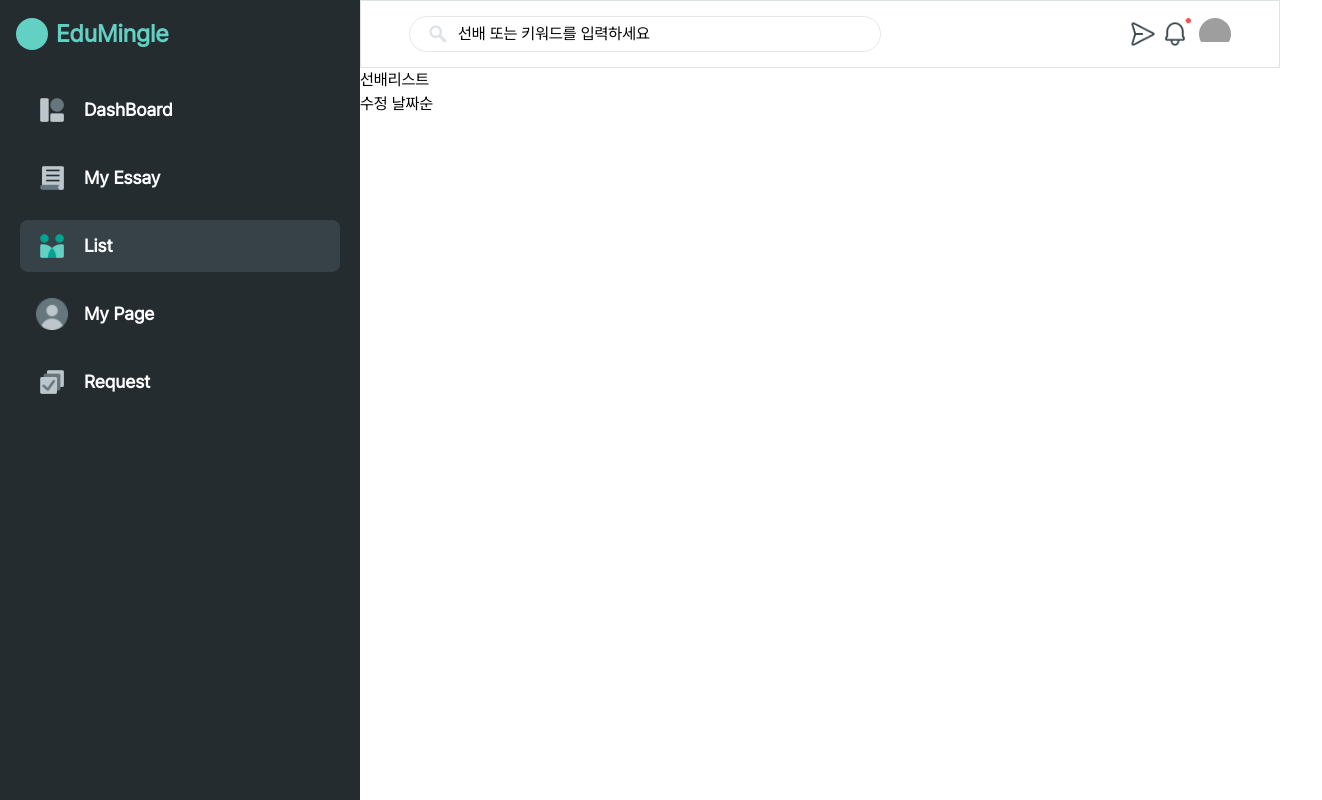
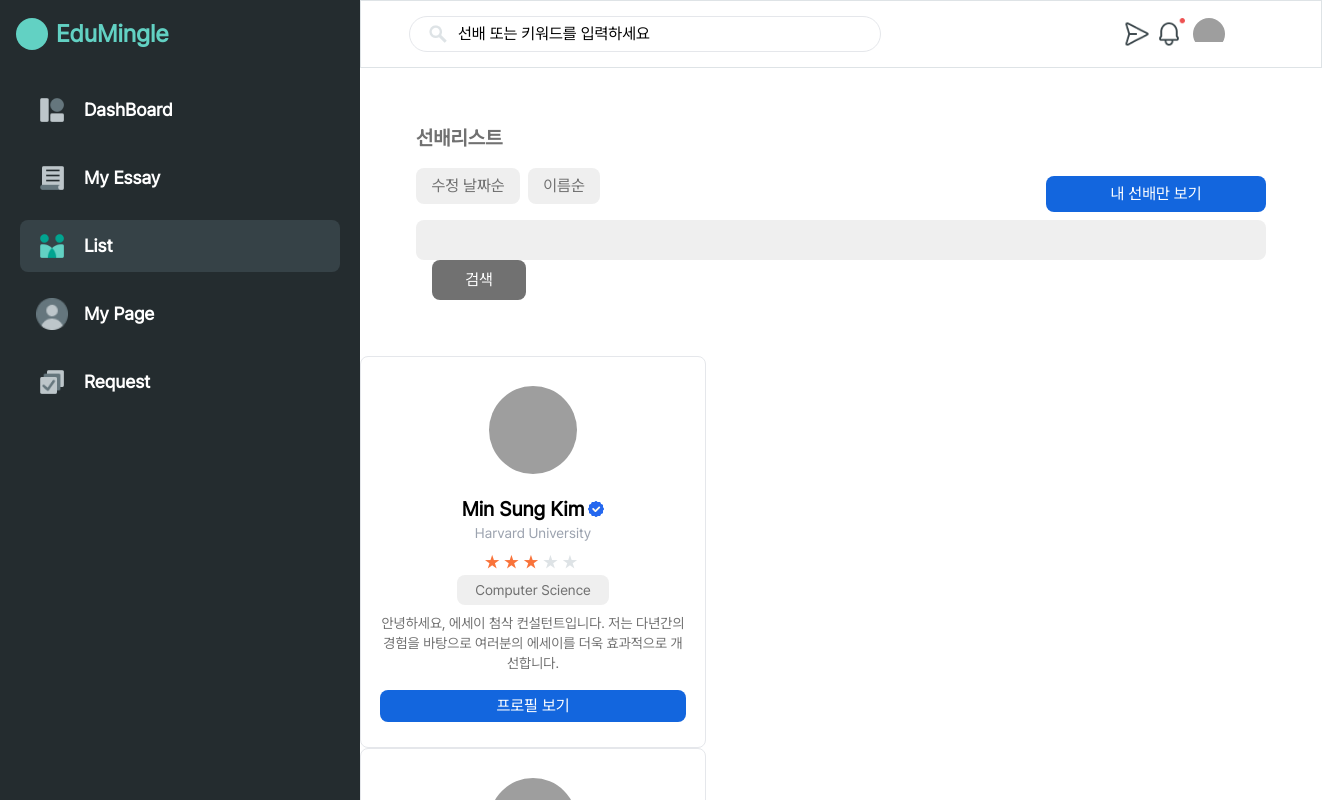
Before and after one commit to gimjunmin/EduMingle, a Next.js app in the folder Frontend/: page /list in a window 1280 px wide. Shown: the top 800 px of the page, 1322 px wide, since content can reach past the window. Built offline with nearby package versions, Linux system fonts and the light colour scheme; grey boxes are pictures that could not be loaded.

Commit message:
중간점검
1. 색상 추가
2. 상부 검색 및 정령 버튼 추가
3. 카드 구성 시작

```diff
--- /dev/null
+++ b/Frontend/public/documents/introduce.js
@@ -0,0 +1,4 @@
+const intro =
+  '안녕하세요, 에세이 첨삭 컨설턴트입니다. 저는 다년간의 경험을 바탕으로 여러분의 에세이를 더욱 효과적으로 개선합니다.';
+
+export default intro;
--- a/Frontend/src/app/list/page.tsx
+++ b/Frontend/src/app/list/page.tsx
@@ -1,11 +1,50 @@
+import ConProfile from '@/components/ConProfile';
+
 export default function List() {
   return (
     <div>
-      <div>
-        <div>선배리스트</div>
-        <div>
-          <button>수정 날짜순</button>
+      <div className="p-14">
+        <div className="font-bold text-xl text-fontgray mb-4">선배리스트</div>
+        <div className="flex items-center justify-between">
+          <div className="mb-4">
+            <button
+              className="bg-graybox rounded-lg text-fontgray"
+              style={{ width: '104px', height: '36px' }}
+            >
+              수정 날짜순
+            </button>
+            <button
+              className="bg-graybox rounded-lg text-fontgray ml-2"
+              style={{ width: '72px', height: '36px' }}
+            >
+              이름순
+            </button>
+          </div>
+          <button
+            className="text-white bg-bthblue rounded-lg"
+            style={{ width: '220px', height: '36px' }}
+          >
+            내 선배만 보기
+          </button>
         </div>
+        <input
+          className="bg-graybox rounded-lg"
+          style={{ width: '850px', height: '40px' }}
+          type="text"
+        />
+        <button
+          className="bg-fontgray rounded-lg text-white ml-4"
+          style={{ width: '94px', height: '40px' }}
+        >
+          검색
+        </button>
+      </div>
+      <div className="grid">
+        <ConProfile />
+        <ConProfile />
+        <ConProfile />
+        <ConProfile />
+        <ConProfile />
       </div>
     </div>
   );
--- /dev/null
+++ b/Frontend/src/components/ConProfile.tsx
@@ -0,0 +1,66 @@
+import Image from 'next/image';
+import confirm from '../../public/images/pngs/confirm.png';
+import intro from '../../public/documents/introduce.js';
+
+export default function ConProfile() {
+  return (
+    <div
+      className="flex items-center justify-center rounded-lg border"
+      style={{ width: '346px', height: '392px' }}
+    >
+      <div
+        className="flex flex-col items-center justify-between"
+        style={{ width: '306px', height: '340px' }}
+      >
+        <div className="relative w-24 h-24">
+          <Image
+            src="/images/jpgs/test.JPG"
+            alt="consultantimg"
+            layout="fill"
+            objectFit="cover"
+            className="rounded-full border-4 border-white"
+          />
+        </div>
+        <div
+          className="flex flex-col items-center"
+          style={{ width: '306px', height: '178px' }}
+        >
+          <div className="flex items-center justify-center">
+            <div className="font-bold text-xl text-lg">Min Sung Kim</div>
+            <Image
+              className="ml-1"
+              alt="confirm_img"
+              src={confirm}
+              style={{ width: '16px', height: '16px' }}
+            />
+          </div>
+          <div className="font-normal text-sm text-gray-400">
+            Harvard University
+          </div>
+          <div className="flex justify-start mt-2">
+            <span className="text-sub2 mr-1">★</span>
+            <span className="text-sub2 mr-1">★</span>
+            <span className="text-sub2 mr-1">★</span>
+            <span className="text-gray2 mr-1">★</span>
+            <span className="text-gray2 mr-1">★</span>
+          </div>
+          <div
+            className="flex text-sm font-normal bg-graybox rounded-lg text-fontgray items-center justify-center"
+            style={{ width: '152px', height: '32px' }}
+          >
+            Computer Science
+          </div>
+          <div className="font-normal text-sm text-fontgray mt-2 text-center">
+            {intro}
+          </div>
+        </div>
+        <button
+          className="bg-bthblue text-white rounded-lg font-normal"
+          style={{ width: '306px', height: '32px' }}
+        >
+          프로필 보기
+        </button>
+      </div>
+    </div>
+  );
+}
--- a/Frontend/src/components/HeaderBtn.tsx
+++ b/Frontend/src/components/HeaderBtn.tsx
@@ -2,7 +2,7 @@ import Image from 'next/image';
 
 export default function HeaderBtn() {
   return (
-    <div className="flex justify-between items-center">
+    <div className="flex justify-between items-center mr-12">
       <Image
         src="/images/pngs/MessageDefault.png"
         alt="MessageBtn"
--- a/Frontend/tailwind.config.ts
+++ b/Frontend/tailwind.config.ts
@@ -28,6 +28,9 @@ const config: Config = {
         gray5: '#364247',
         gray6: '#242C2F',
         sidebar: '#FCFCFC',
+        fontgray: '#717171', // grayfont in box
+        graybox: '#EFEFEF', // graybox
+        bthblue: '#1366DE', //button color
       },
       fontFamily: {
         pretendard: ['Pretendard', 'sans-serif'],
```
Also changed, not shown: Frontend/public/images/pngs/confirm.png (added), 1 other file (tests, documents, lock files or other folders).
